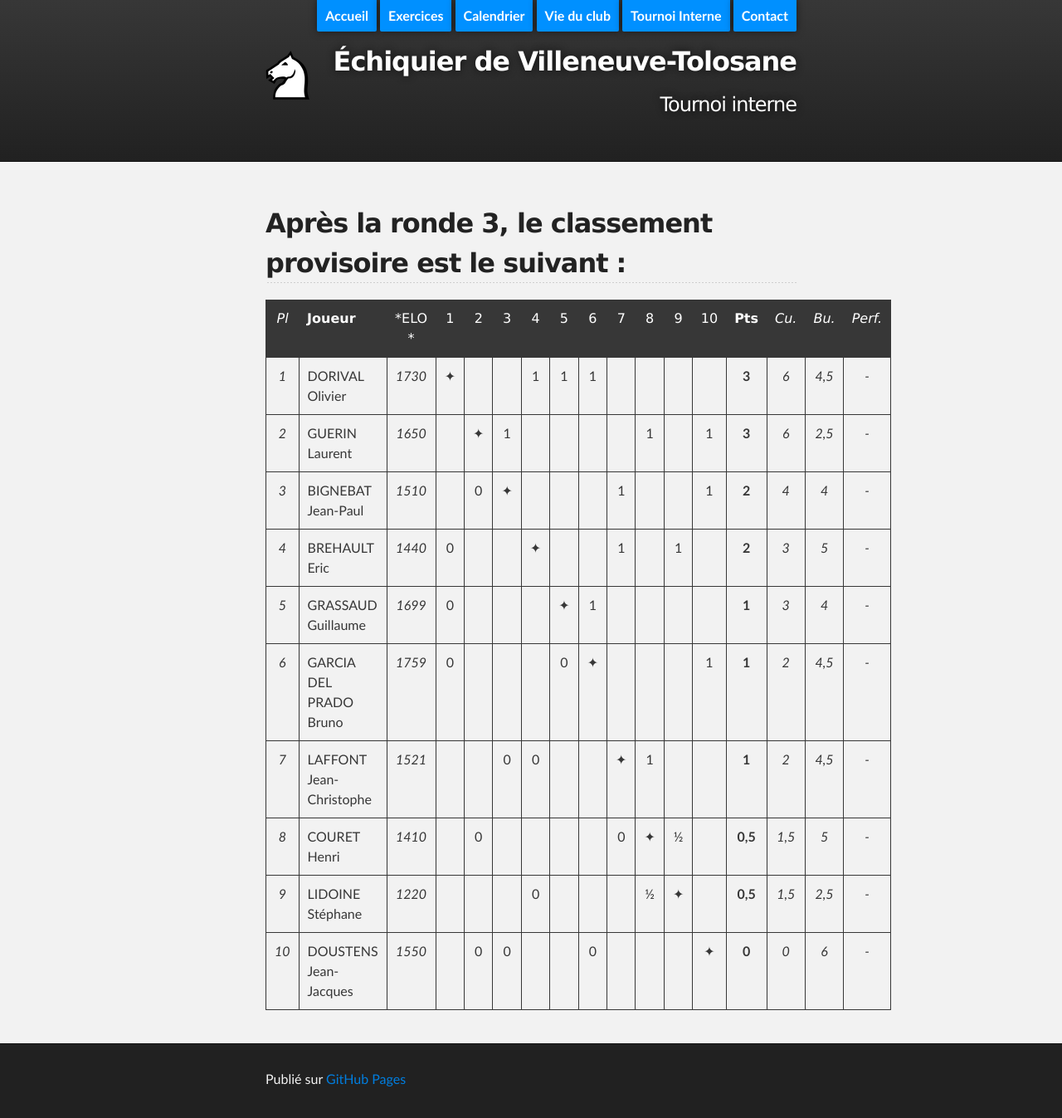
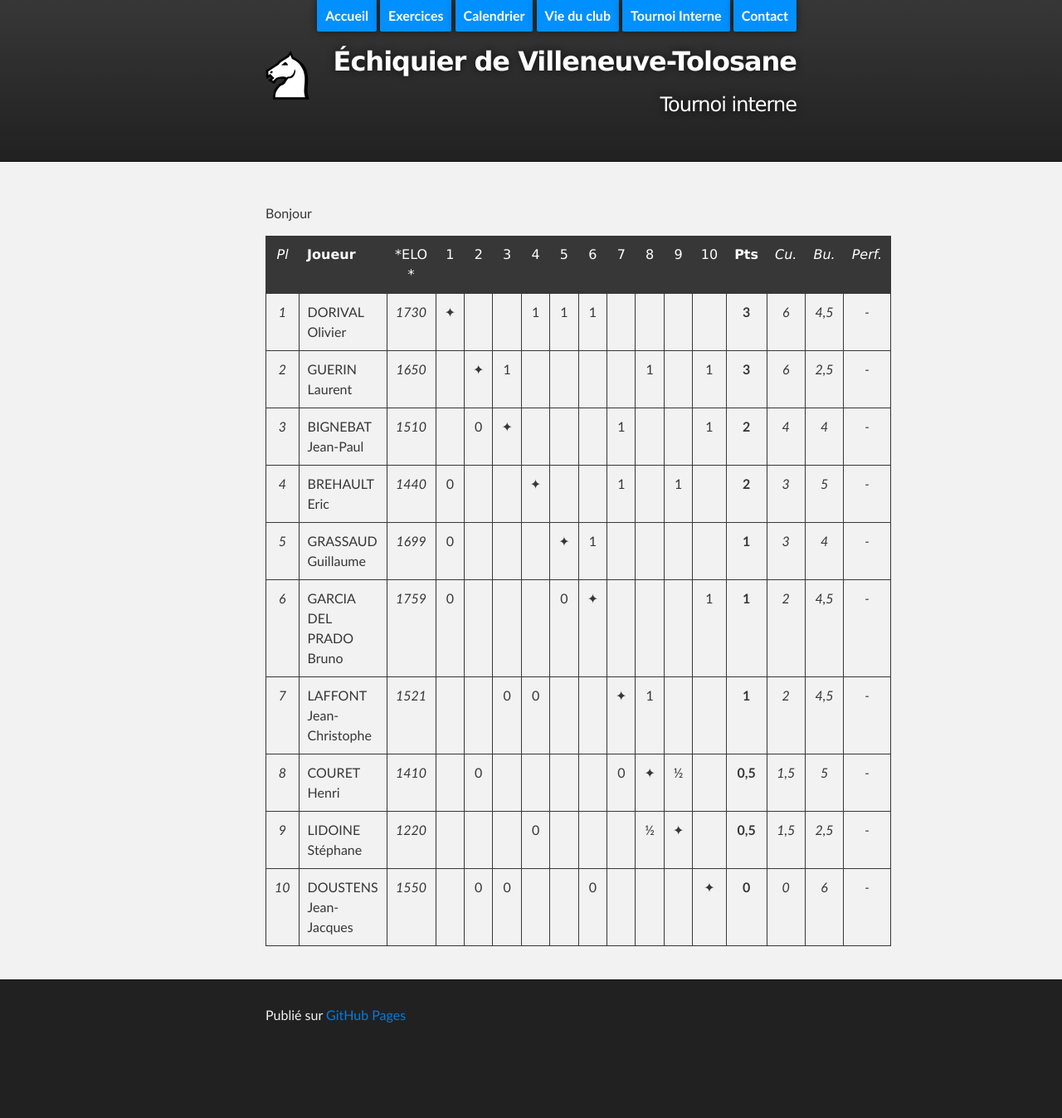
Before and after one commit to echiquier-villeneuve-tolosane/echiquier-villeneuve-tolosane.github.io, a Jekyll site: the page built from tournoiinterne.md, in a window 1280 px wide. Shown: the whole page at 83% size. Built offline with Jekyll 4.4.1, drawn with Linux system fonts in a browser that asks for light colours; nearby versions of some CDN libraries; after the commit the page ends 1270 px from its top, so only the background shows below that.

Commit message:
Updated tournoiinterne.md

```diff
--- a/tournoiinterne.md
+++ b/tournoiinterne.md
@@ -6,7 +6,7 @@ published: true
 ---
 
 
-## Après la ronde 3, le classement provisoire est le suivant :
+Bonjour
 
 |*Pl*|  **Joueur** |   *ELO *          |1 |2 |3 |4 |5 |6 |7 |8 |9 |10|**Pts**|*Cu.*|*Bu.*|*Perf.*|
 |:-:|:------------------------ |:---------: |:-:|:-:|:-:|:-:|:-:|:-:|:-:|:-:|:-:|:-:|:-:|:-:|:-:|:-:|
```
